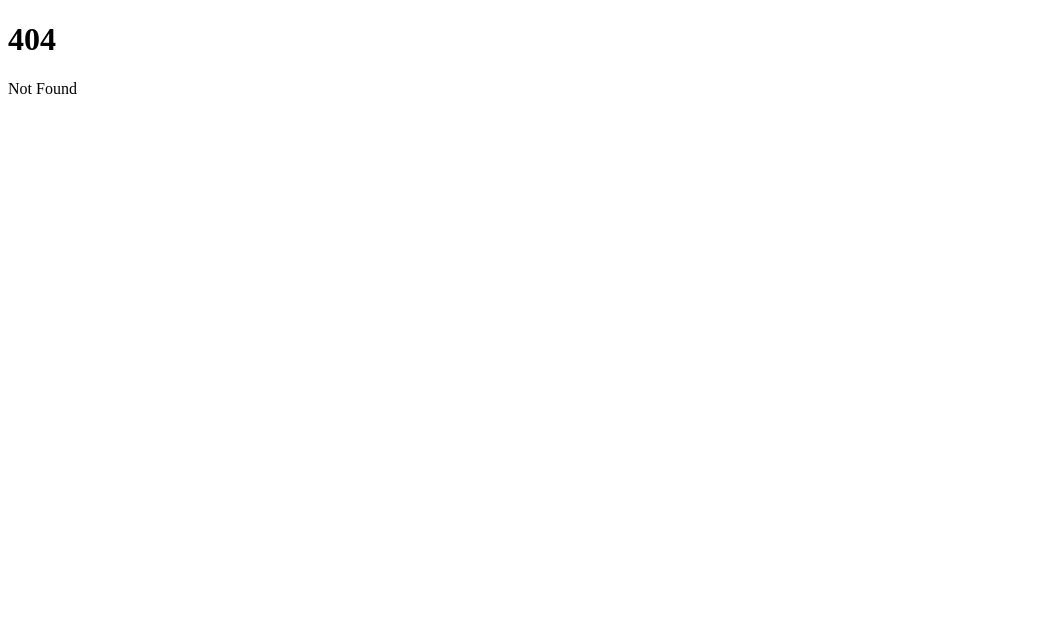
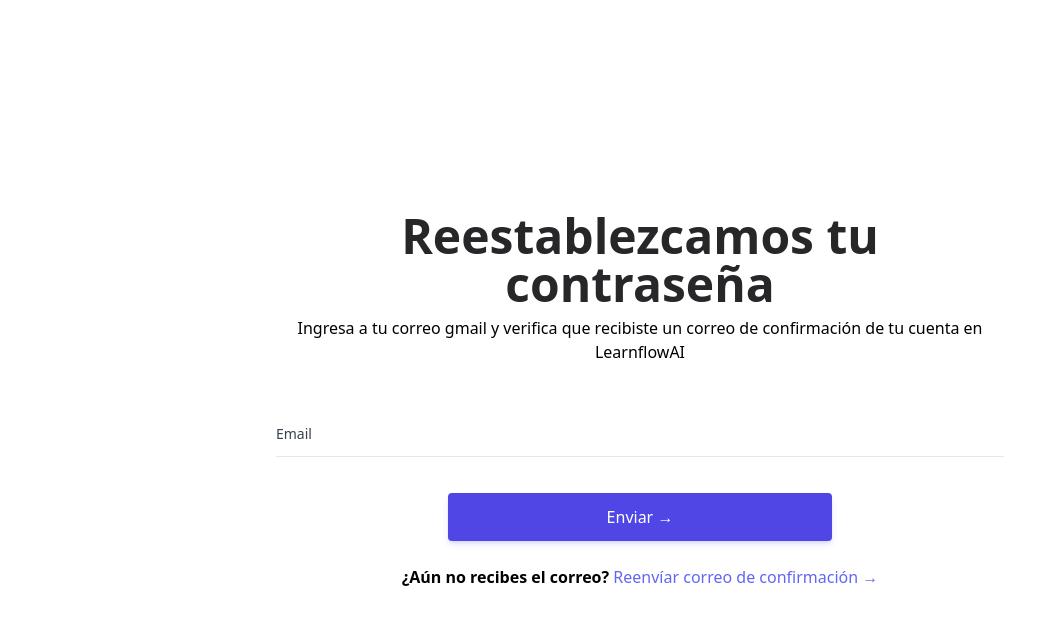
Before and after one commit to hiramgabriel1/learnflow, a SvelteKit app: page /email/forgot-password in a window 1280 px wide. Before the commit this address had no page. Shown: the top 624 px of the page, without its empty margins (0-1059 px from the left). Built offline with nearby package versions, Linux system fonts and the light colour scheme.

Commit message:
confirm pages

```diff
--- a/src/routes/auth/register/+page.svelte
+++ b/src/routes/auth/register/+page.svelte
@@ -54,11 +54,9 @@
 
   // todo: auth methods here
   const handleAuthGithub = () => {
-    const client_id = "7c5fdb1ab913c01760da";
+    const client_id = "df98834eb79fa591677f";
 
-    window.location.assign(
-      "https://github.com/login/oauth/authorize?client_id=" + client_id
-    );
+    window.location.assign("https://github.com/login/oauth/authorize?client_id=" + client_id)
   };
 
   const handleAuthGoogle = () => {
@@ -118,7 +116,8 @@
             </svg>
             <button
               class="block w-max font-medium tracking-wide text-sm text-white"
-              on:click={handleAuthGithub}>Github</button
+              on:click={handleAuthGithub}
+              >Github</button
             >
           </div>
         </button>
--- /dev/null
+++ b/src/routes/email/forgot-password/+page.svelte
@@ -0,0 +1,50 @@
+<script>
+  import "../../../app.css";
+
+  const sendEmailToResetPasswordUser = async () => {};
+</script>
+
+<div
+  class="relative flex min-h-screen flex-col items-center justify-center overflow-hidden py-6 sm:py-12 bg-white"
+>
+  <form
+    on:submit|preventDefault={sendEmailToResetPasswordUser}
+    class="max-w-3xl px-5 text-center"
+  >
+    <h2 class="mb-2 text-5xl font-bold text-zinc-800">
+      Reestablezcamos tu contraseña
+    </h2>
+
+    Ingresa a tu correo gmail y verifica que recibiste un correo de confirmación
+    de tu cuenta en LearnflowAI<br />
+    <br />
+    <br />
+    <label
+      for="UserEmail"
+      class="relative block overflow-hidden border-b border-gray-200 bg-transparent pt-3 focus-within:border-blue-600"
+    >
+      <input
+        type="email"
+        id="UserEmail"
+        placeholder="Email"
+        class="peer h-8 w-full border-none bg-transparent p-0 placeholder-transparent focus:border-transparent focus:outline-none focus:ring-0 sm:text-sm"
+      />
+      <span
+        class="text-20 absolute start-0 top-2 -translate-y-1/2 text-base text-gray-700 transition-all peer-placeholder-shown:top-1/2 peer-placeholder-shown:text-sm peer-focus:top-2 peer-focus:text-xs"
+      >
+        Email
+      </span>
+    </label><br />
+    <button
+      type="submit"
+      class="button-send mt-3 inline-block w-96 rounded bg-indigo-600 px-5 py-3 font-medium text-white shadow-md shadow-indigo-500/20 hover:bg-indigo-700"
+    >
+      Enviar →
+    </button>
+    <br /><br />
+    <strong>¿Aún no recibes el correo?</strong>
+    <a href="/login" class="font-medium text-indigo-500"
+      >Reenvíar correo de confirmación →</a
+    >
+  </form>
+</div>
--- /dev/null
+++ b/src/routes/email/validate-email/+page.svelte
@@ -0,0 +1,26 @@
+<script>
+  import "../../../app.css";
+</script>
+
+<div
+  class="relative flex min-h-screen flex-col items-center justify-center overflow-hidden py-6 sm:py-12 bg-white"
+>
+  <div class="max-w-xl px-5 text-center">
+    <h2 class="mb-2 text-[42px] font-bold text-zinc-800">Verifica tu cuenta</h2>
+    <p class="mb-2 text-lg text-zinc-500">
+      Ingresa a tu correo gmail y verifica que recibiste un correo de
+      confirmación de tu cuenta en LearnflowAI <br>
+      <span
+        class="font-medium text-indigo-500">mail@yourdomain.com</span
+      >.
+      <!-- en el span hay que renderizar el correo del usuario -->
+      <br><br>
+      <strong>¿aún no recibes el correo?</strong>
+    </p>
+    <a
+      href="/login"
+      class="mt-3 inline-block w-96 rounded bg-indigo-600 px-5 py-3 font-medium text-white shadow-md shadow-indigo-500/20 hover:bg-indigo-700"
+      >Reenvíar correo de confirmación →</a
+    >
+  </div>
+</div>
--- a/src/routes/flashcards/+page.svelte
+++ b/src/routes/flashcards/+page.svelte
@@ -1,20 +1,12 @@
 <script>
   import "../../app.css";
   import "../../main.styles.css";
-  import { goto } from "$app/navigation";
-  // import { Data } from "../../interfaces/data.interface"
-
-  /**
-   * @type {any}
-   */
-  let awaitAI;
-  let currentDate = new Date();
 
   let formData = {
-    theme: "",
+    themeFlashcard: "",
+    numberCards: ""
   };
 
-  // const API_KEY = "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"
   const responseGPT = async () => {
     try {
       //
@@ -200,7 +192,6 @@
     <div class="projects-section">
       <div class="projects-section-header">
         <p class="text-center font-bolder">Selecciona una tarjeta</p>
-        <!-- <p class="time">{ currentDate.toLocaleDateString() }</p> -->
       </div>
       <br /><br />
 
@@ -233,45 +224,6 @@
         </div>
       </section>
       </article>
-
-      <!-- index -->
-      <!-- <div class="py-16 bg-gradient-to-br from-gray-50 to-blue-100 overflow-auto border-10">
-  <div class="container m-auto px-6 text-gray-600 md:px-12 xl:px-6 border-10">
-      <div class="mb-12 space-y-2 text-center">
-        <h2 class="text-2xl text-cyan-900 font-bold md:text-4xl">¿Qué es programación?</h2>
-        <p class="lg:w-6/12 lg:mx-auto">Da click en la respuesta correcta</p>
-      </div>
-
-      <div class="grid gap-12 lg:grid-cols-2">
-        <div class="p-10 rounded-xl group sm:flex space-x-6 bg-white bg-opacity-50 shadow-xl hover:rounded-2xl">
-          <img src="https://tailus.io/sources/blocks/twocards/preview/images/woman.jpg" alt="art cover" loading="lazy" width="1000" height="667" class="h-56 sm:h-full w-full sm:w-5/12 object-cover object-top rounded-lg transition duration-500 group-hover:rounded-xl">
-          <div class="sm:w-7/12 pl-0 p-5">
-            <div class="space-y-2">
-              <div class="space-y-4">
-                <h4 class="text-2xl font-semibold text-cyan-900">Provident de illo eveniet commodi fuga fugiat laboriosam expedita.</h4>
-                <p class="text-gray-600">Laborum saepe laudantium in, voluptates ex placeat quo harum aliquam totam, doloribus eum impedit atque! Temporibus...</p>
-              </div>
-              <button class="block w-max text-green-600 text-bolder">Seleccionar ✔</button>
-            </div>
-          </div>
-        </div>
-
-        <div class="p-10 rounded-xl group sm:flex space-x-6 bg-white bg-opacity-50 shadow-xl hover:rounded-2xl">
-          <img src="https://tailus.io/sources/blocks/twocards/preview/images/man.jpg" alt="art cover" loading="lazy" width="1000" height="667" class="h-56 sm:h-full w-full sm:w-5/12 object-cover object-top rounded-lg transition duration-500 group-hover:rounded-xl">
-          <div class="sm:w-7/12 pl-0 p-5">
-            <div class="space-y-2">
-              <div class="space-y-4">
-                <h4 class="text-2xl font-semibold text-cyan-900">Provident de illo eveniet commodi fuga fugiat laboriosam expedita.</h4>
-                <p class="text-gray-600">Laborum saepe laudantium in, voluptates ex placeat quo harum aliquam totam, doloribus eum impedit atque! Temporibus...</p>
-              </div>
-              <button class="block w-max text-cyan-600">Seleccionar ✔</button>
-            </div>
-          </div>
-        </div>
-      </div>
-  </div>
-</div> -->
-      <!-- finish -->
     </div>
 
     <!-- ? acciones start -->
```
Also changed, not shown: src/routes/auth/email/forgot-password/+page.svelte (deleted).
